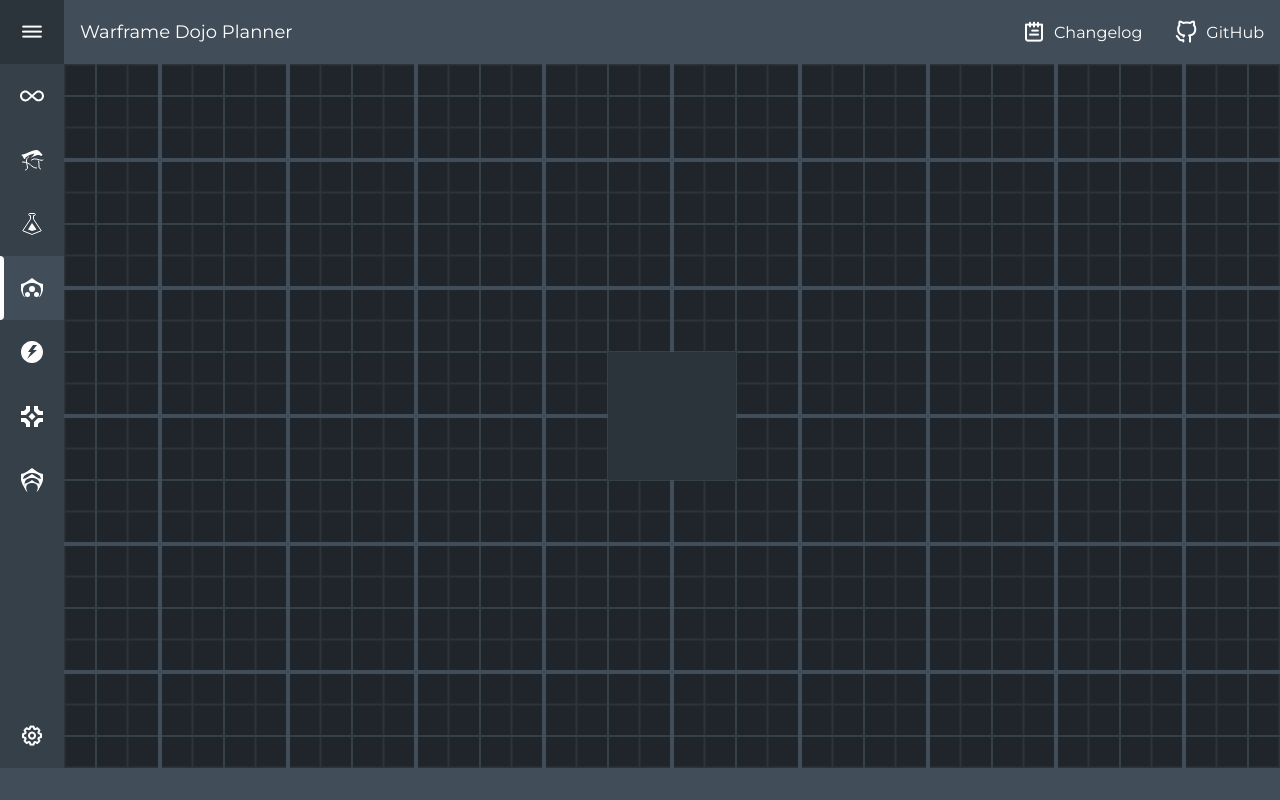
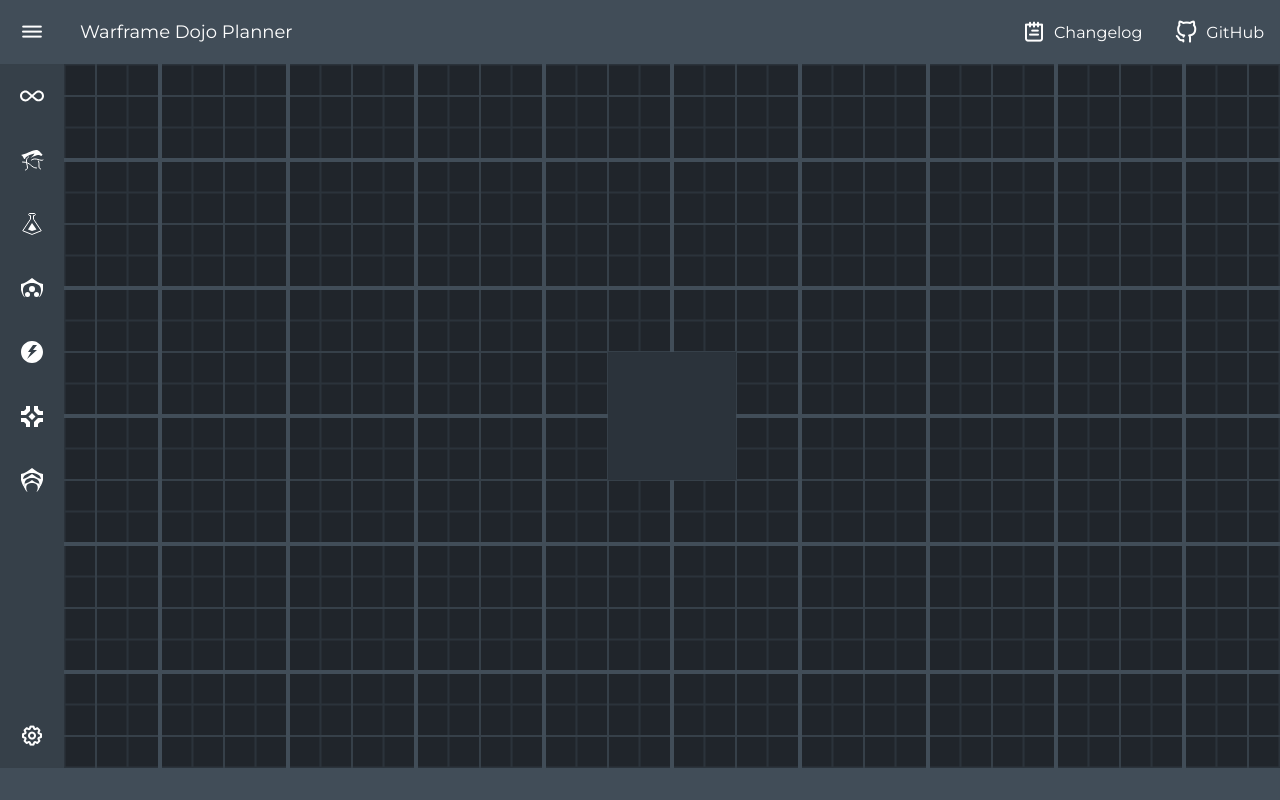
Before and after one commit to JessicaSkye/dojo-planner, a Vue app: page /d/1 in a window 1280 px wide. Built offline with nearby package versions, Linux system fonts and the light colour scheme.

Commit message:
feat(Drawer): drawer state
Clicking icons sets drawer state and opens it
Clicking an already active icon will close drawer

```diff
--- a/src/components/Canvas.vue
+++ b/src/components/Canvas.vue
@@ -1,3 +1,8 @@
+<!--
+  TODO ==============================
+  FIX SCROLLING SENSITIVTY IN FIREFOX
+-->
+
 <template>
 <div
   id="canvas"
--- /dev/null
+++ b/src/components/Drawer.vue
@@ -0,0 +1,18 @@
+<template>
+<div class="drawer">
+
+</div>
+</template>
+
+<script>
+export default {
+  name: 'Drawer'
+}
+</script>
+
+<style lang="scss">
+.drawer {
+  background: $bg-2;
+  overflow: hidden;
+}
+</style>
--- a/src/components/Header.vue
+++ b/src/components/Header.vue
@@ -1,6 +1,11 @@
 <template>
 <div id="header">
-  <IconButton type="uni" icon="bars" />
+  <IconButton
+    type="uni"
+    icon="bars"
+    @click.native="$store.dispatch('commitActiveDrawer', 'menu')"
+    :class="{'-active': $store.state.activeDrawer === 'menu' }"
+  />
   <p class="title">Warframe Dojo Planner</p>
 
   <div class="nav">
@@ -34,7 +39,7 @@ export default {
 
 <style lang="scss">
 #header {
-  grid-column-start: span 2;
+  grid-column-start: span 3;
 
   background: $bg-4;
   width: 100%;
--- a/src/components/IconButton.vue
+++ b/src/components/IconButton.vue
@@ -29,33 +29,33 @@ export default {
 
 <style lang="scss">
 .icon-btn {
+  position: relative;
   padding: 20px;
   width: auto;
   height: 24px;
+  @include noselect();
 
   cursor: pointer;
-  &:hover { background: $bg-2; }
+  &:hover { background: $bg-4; }
 
   &:after {
     content: '';
     position: absolute;
     top: 32px;
     left: 0;
-    height: 0%;
+    height: 0px;
+    width: 4px;
     border-radius: 0 4px 4px 0;
+    background: white;
     transition: 0.15s ease;
   }
 
   &.-active {
-    position: relative;
-    background: $bg-4;
+    background: $bg-2;
     &:after {
       content: '';
-      position: absolute;
       top: 0;
-      width: 4px;
-      height: 100%;
-      background: white;
+      height: 64px;
     }
   }
 }
--- a/src/components/Sidebar.vue
+++ b/src/components/Sidebar.vue
@@ -1,24 +1,36 @@
 <template>
 <div id="sidebar">
   <div class="rooms">
-    <IconButton icon="all" />
-    <IconButton icon="garden" />
-    <IconButton icon="lab" />
-    <IconButton icon="halls" class="-active" />
-    <IconButton icon="energy" />
-    <IconButton icon="connector" />
-    <IconButton icon="barracks" />
+    <IconButton
+      icon="all"
+      :class="{'-active': $store.state.activeDrawer === 'all'}"
+      @click.native="$store.dispatch('commitActiveDrawer', 'all')"
+    />
+    <IconButton
+      v-for="category in Object.keys(rooms)"
+      :key="category"
+      :icon="category"
+      :class="{'-active': $store.state.activeDrawer === category}"
+      @click.native="$store.dispatch('commitActiveDrawer', category)"
+    />
   </div>
-  <IconButton type="uni" icon="cog" />
+  <IconButton
+    type="uni"
+    icon="cog"
+    :class="{'-active': $store.state.activeDrawer === 'settings'}"
+    @click.native="$store.dispatch('commitActiveDrawer', 'settings')"
+  />
 </div>
 </template>
 
 <script>
 import IconButton from '@/components/IconButton.vue'
+import { mapGetters } from 'vuex'
 
 export default {
   name: 'Sidebar',
-  components: { IconButton }
+  components: { IconButton },
+  computed: { ...mapGetters(['rooms']) }
 }
 </script>
 
--- a/src/components/StatusBar.vue
+++ b/src/components/StatusBar.vue
@@ -12,7 +12,7 @@ export default {
 
 <style lang="scss">
 #status-bar {
-  grid-column-start: span 2;
+  grid-column-start: span 3;
 
   background: $bg-4;
   width: 100%;
--- a/src/store/index.js
+++ b/src/store/index.js
@@ -1,14 +1,30 @@
 import Vue from 'vue'
 import Vuex from 'vuex'
+
+import Rooms from './rooms.js'
 
 Vue.use(Vuex)
 
 export default new Vuex.Store({
   state: {
+    activeDrawer: null,
+    rooms: Rooms
+  },
+  getters: {
+    rooms: state => {
+      return state.rooms
+    }
   },
   mutations: {
+    setActiveDrawer (state, payload) {
+      if (state.activeDrawer === payload) state.activeDrawer = null
+      else state.activeDrawer = payload
+    }
   },
   actions: {
+    commitActiveDrawer (context, data) {
+      context.commit('setActiveDrawer', data)
+    }
   },
   modules: {
   }
--- /dev/null
+++ b/src/store/rooms.js
@@ -0,0 +1,390 @@
+export default {
+  garden: {
+    stone_sand_garden: {
+      capacity: -10,
+      energy: -6,
+      resources: {
+        credits: 750,
+        salvage: 650,
+        ferrite: 550,
+        nano_spores: 2000,
+        forma: 1
+      }
+    },
+    autumn_garden: {
+      capacity: -10,
+      energy: -6,
+      resources: {
+        credits: 750,
+        salvage: 650,
+        ferrite: 550,
+        nano_spores: 2000,
+        forma: 1
+      }
+    },
+    wooden_sand_garden: {
+      capacity: -10,
+      energy: -6,
+      resources: {
+        credits: 750,
+        salvage: 650,
+        ferrite: 550,
+        nano_spores: 2000,
+        forma: 1
+      }
+    },
+    equinox_garden: {
+      capacity: -10,
+      energy: -6,
+      resources: {
+        credits: 750,
+        salvage: 650,
+        ferrite: 550,
+        nano_spores: 2000,
+        forma: 1
+      }
+    },
+    humilitas_garden: {
+      capacity: -10,
+      energy: -6,
+      resources: {
+        credits: 750,
+        salvage: 650,
+        ferrite: 550,
+        nano_spores: 2000,
+        forma: 1
+      }
+    },
+    industria_garden: {
+      capacity: -10,
+      energy: -6,
+      resources: {
+        credits: 750,
+        salvage: 650,
+        ferrite: 550,
+        nano_spores: 2000,
+        forma: 1
+      }
+    },
+    castitas_garden: {
+      capacity: -10,
+      energy: -6,
+      resources: {
+        credits: 750,
+        salvage: 650,
+        ferrite: 550,
+        nano_spores: 2000,
+        forma: 1
+      }
+    },
+    aestas_garden: {
+      capacity: -10,
+      energy: -6,
+      resources: {
+        credits: 750,
+        salvage: 650,
+        ferrite: 550,
+        nano_spores: 2000,
+        forma: 1
+      }
+    },
+
+    soleto_garden: {
+      capacity: -15,
+      energy: -8,
+      resources: {
+        credits: 1000,
+        salvage: 850,
+        ferrite: 750,
+        nano_spores: 2500,
+        forma: 1
+      }
+    },
+    mosaic_garden: {
+      capacity: -15,
+      energy: -8,
+      resources: {
+        credits: 1000,
+        salvage: 850,
+        ferrite: 750,
+        nano_spores: 2500,
+        forma: 1
+      }
+    },
+    junno_water_garden: {
+      capacity: -15,
+      energy: -8,
+      resources: {
+        credits: 1000,
+        salvage: 850,
+        ferrite: 750,
+        nano_spores: 2500,
+        forma: 1
+      }
+    },
+    leto_garden: {
+      capacity: -15,
+      energy: -8,
+      resources: {
+        credits: 1000,
+        salvage: 850,
+        ferrite: 750,
+        nano_spores: 2500,
+        forma: 1
+      }
+    },
+    vosen_water_garden: {
+      capacity: -15,
+      energy: -8,
+      resources: {
+        credits: 1000,
+        salvage: 850,
+        ferrite: 750,
+        nano_spores: 2500,
+        forma: 1
+      }
+    },
+    caritas_water_garden: {
+      capacity: -15,
+      energy: -8,
+      resources: {
+        credits: 1000,
+        salvage: 850,
+        ferrite: 750,
+        nano_spores: 2500,
+        forma: 1
+      }
+    },
+    temperantia_water_garden: {
+      capacity: -15,
+      energy: -8,
+      resources: {
+        credits: 1000,
+        salvage: 850,
+        ferrite: 750,
+        nano_spores: 2500,
+        forma: 1
+      }
+    }
+  },
+  lab: {
+    oracle_room: {
+      capacity: -2,
+      energy: -5,
+      resources: {
+        credits: 1000,
+        salvage: 650,
+        circuits: 350,
+        polymer_bundle: 350,
+        forma: 1
+      },
+      prereqs: ['bio_lab', 'chem_lab', 'energy_lab', 'tenno_lab', 'orokin_lab']
+    },
+    energy_lab: {
+      capacity: -2,
+      energy: -5,
+      resources: {
+        credits: 1000,
+        salvage: 650,
+        circuits: 350,
+        polymer_bundle: 350,
+        forma: 1
+      }
+    },
+    bio_lab: {
+      capacity: -2,
+      energy: -5,
+      resources: {
+        credits: 1000,
+        salvage: 650,
+        circuits: 350,
+        polymer_bundle: 350,
+        forma: 1
+      }
+    },
+    chem_lab: {
+      capacity: -2,
+      energy: -5,
+      resources: {
+        credits: 1000,
+        salvage: 650,
+        circuits: 350,
+        polymer_bundle: 350,
+        forma: 1
+      }
+    },
+    tenno_lab: {
+      capacity: -2,
+      energy: -5,
+      resources: {
+        credits: 1000,
+        salvage: 650,
+        circuits: 350,
+        polymer_bundle: 350,
+        forma: 1
+      }
+    },
+    orokin_lab: {
+      capacity: -2,
+      energy: -5,
+      resources: {
+        credits: 1000,
+        ferrite: 800,
+        circuits: 350,
+        polymer_bundle: 350,
+        forma: 1
+      }
+    }
+  },
+  halls: {
+    clan_hall: {
+      capacity: 100,
+      energy: 5,
+      resources: {}
+    },
+    great_hall: {
+      capacity: 200,
+      energy: -2,
+      resources: {
+        credits: 1000,
+        salvage: 150,
+        ferrite: 600,
+        nano_spores: 300,
+        forma: 1
+      },
+      prereqs: ['clan_hall']
+    },
+    greater_hall: {
+      capacity: 200,
+      energy: -2,
+      resources: {
+        credits: 1000,
+        salvage: 150,
+        ferrite: 600,
+        nano_spores: 300,
+        forma: 1
+      },
+      prereqs: ['clan_hall', 'great_hall']
+    },
+    grand_hall: {
+      capacity: 200,
+      energy: -2,
+      resources: {
+        credits: 1000,
+        salvage: 150,
+        ferrite: 600,
+        nano_spores: 300,
+        forma: 1
+      },
+      prereqs: ['clan_hall', 'great_hall', 'greater_hall']
+    },
+    grandest_hall: {
+      capacity: 200,
+      energy: -2,
+      resources: {
+        credits: 1000,
+        salvage: 150,
+        ferrite: 600,
+        nano_spores: 300,
+        forma: 1
+      },
+      prereqs: ['clan_hall', 'great_hall', 'greatest_hall', 'grand_hall']
+    },
+    inspiration_hall: {
+      capacity: 100,
+      energy: -1,
+      max: 3,
+      resources: {
+        credits: 1000,
+        alloy_plate: 150,
+        ferrite: 600,
+        rubedo: 300,
+        forma: 1
+      }
+    }
+  },
+  energy: {
+    reactor: {
+      capacity: -5,
+      energy: 25,
+      resources: {
+        credits: 500,
+        salvage: 650,
+        circuits: 350,
+        alloy_plate: 150,
+        forma: 1
+      }
+    }
+  },
+  connectors: {
+    cross: {
+      capacity: -10,
+      energy: -3,
+      resources: {
+        credits: 500,
+        salvage: 650,
+        ferrite: 350,
+        nano_spores: 1200,
+        forma: 1
+      }
+    },
+    t_shaped: {
+      capacity: -5,
+      energy: -3,
+      resources: {
+        credits: 500,
+        salvage: 650,
+        ferrite: 350,
+        nano_spores: 1200,
+        forma: 1
+      }
+    },
+    elbow: {
+      capacity: -1,
+      energy: -1,
+      resources: {
+        credits: 500,
+        salvage: 650,
+        ferrite: 350,
+        nano_spores: 1200,
+        forma: 1
+      }
+    },
+    straight: {
+      capacity: -1,
+      energy: -1,
+      resources: {
+        credits: 500,
+        salvage: 650,
+        ferrite: 350,
+        nano_spores: 1200,
+        forma: 1
+      }
+    },
+    extended: {
+      capacity: -2,
+      energy: -2,
+      resources: {
+        credits: 500,
+        salvage: 650,
+        ferrite: 350,
+        nano_spores: 1200,
+        forma: 1
+      }
+    },
+    elevator: {
+      capacity: -2,
+      energy: -2,
+      resources: {
+        credits: 500,
+        salvage: 650,
+        ferrite: 350,
+        nano_spores: 1200,
+        forma: 1
+      }
+    }
+  },
+  barracks: {
+
+  }
+}
--- a/src/styles/mixins.scss
+++ b/src/styles/mixins.scss
@@ -0,0 +1,5 @@
+// ----------------------------------------------
+// NO SELECT ------------------------------------
+@mixin noselect() {
+    user-select: none;
+}
--- a/src/views/Planner.vue
+++ b/src/views/Planner.vue
@@ -1,7 +1,12 @@
 <template>
-<div id="planner" class="view">
+<div
+  id="planner"
+  class="view"
+  :class="{'-opendrawer': $store.state.activeDrawer}"
+>
   <Header />
   <Sidebar />
+  <Drawer />
   <Canvas />
   <StatusBar />
 </div>
@@ -10,19 +15,23 @@
 <script>
 import Header from '@/components/Header.vue'
 import Sidebar from '@/components/Sidebar.vue'
+import Drawer from '@/components/Drawer.vue'
 import Canvas from '@/components/Canvas.vue'
 import StatusBar from '@/components/StatusBar.vue'
 
 export default {
   name: 'Planner',
-  components: { Header, Sidebar, Canvas, StatusBar }
+  components: { Header, Sidebar, Drawer, Canvas, StatusBar }
 }
 </script>
 
 <style lang="scss">
 #planner.view {
   display: grid;
-  grid-template-columns: 64px auto;
+  grid-template-columns: 64px 0px auto;
   grid-template-rows: 64px auto 32px;
+
+  transition: 0.15s ease;
+  &.-opendrawer { grid-template-columns: 64px 304px auto; }
 }
 </style>
```
Also changed, not shown: src/assets/icons/connectors.svg (renamed from src/assets/icons/connector.svg).
